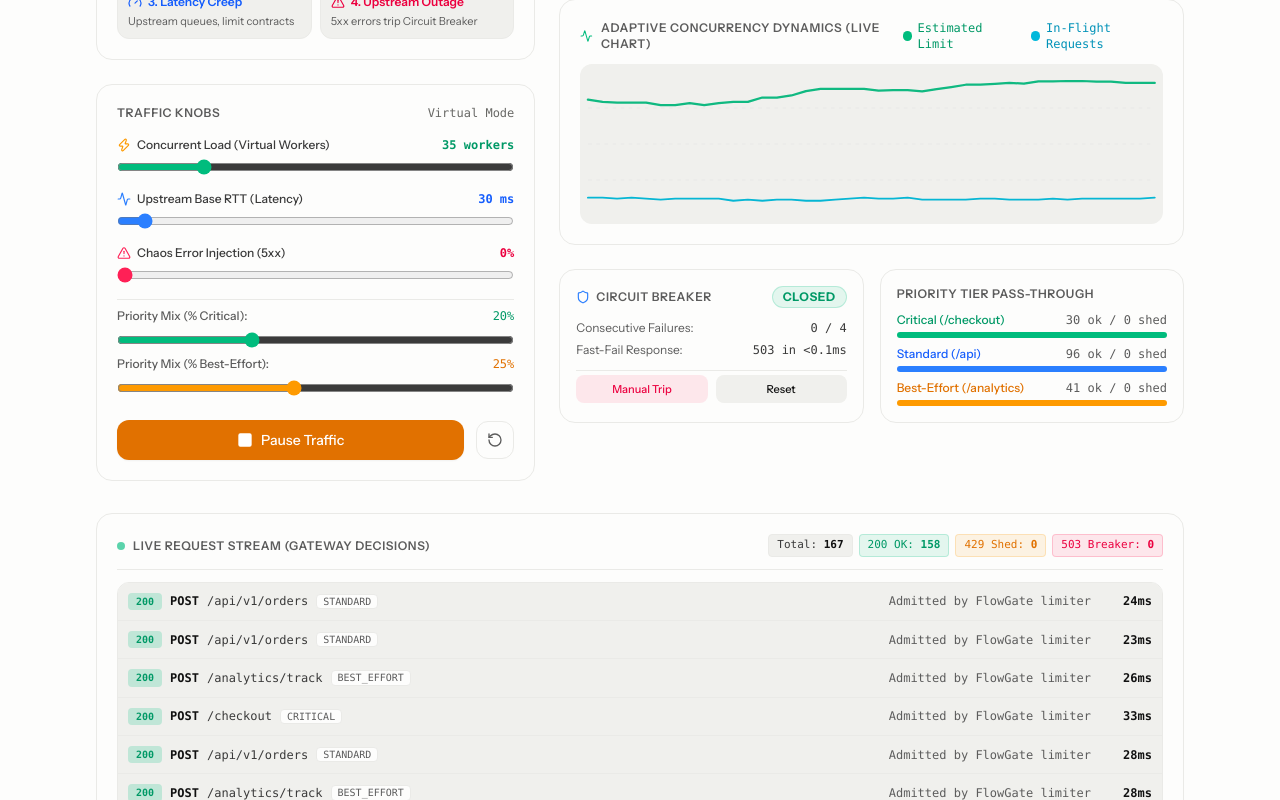
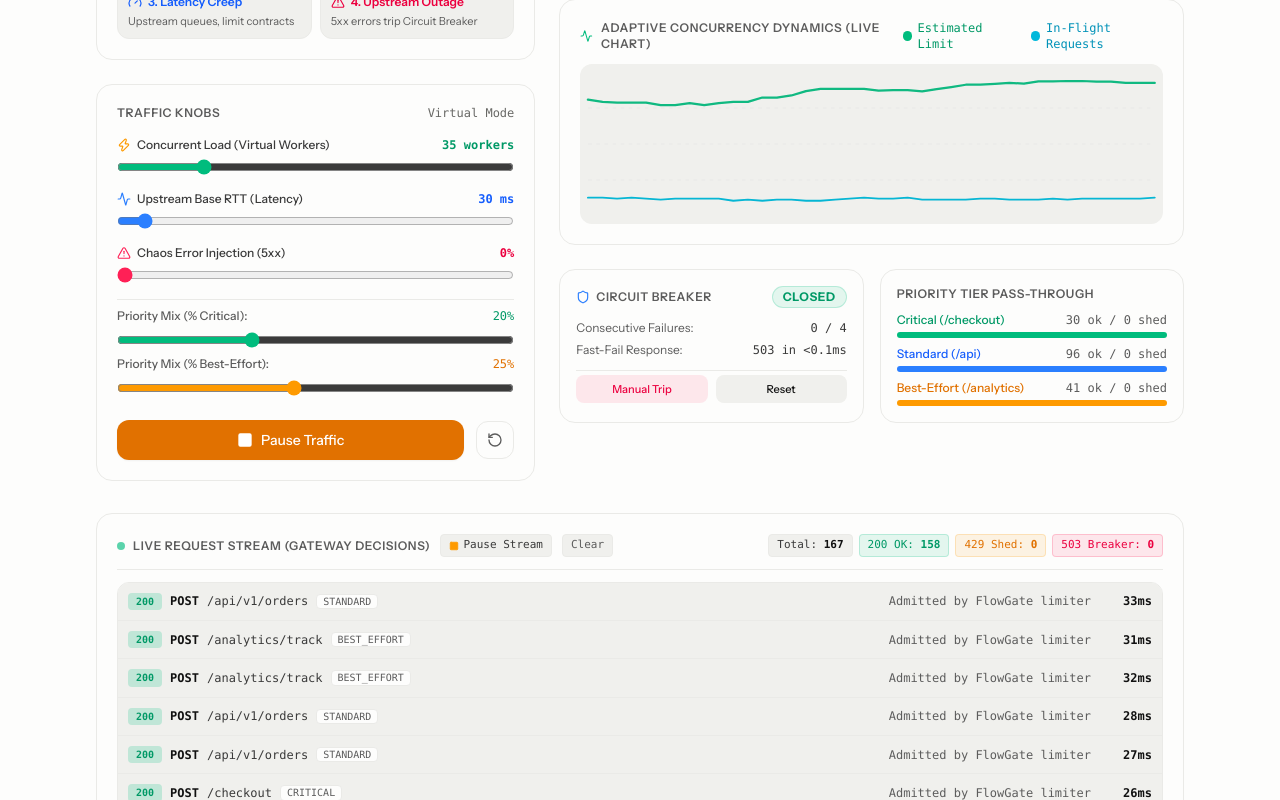
Before and after one commit to No-man1234/FlowGate, a Next.js app in the folder frontend/: page / in a window 1280 px wide. Both pictures are taken after a click on the button "Start Traffic". Shown: the part 966-1766 px from the top of the page. Built offline with nearby package versions, Linux system fonts and the light colour scheme.

Commit message:
fix(frontend): resolve scroll trapping in live request stream inspector

```diff
--- a/frontend/src/components/flowgate/visualizer.tsx
+++ b/frontend/src/components/flowgate/visualizer.tsx
@@ -72,6 +72,14 @@
   // History for charts
   const [history, setHistory] = useState<TelemetryPoint[]>([]);
   const [logs, setLogs] = useState<RequestLog[]>([]);
+  const [isStreamPaused, setIsStreamPaused] = useState<boolean>(false);
+  const isStreamPausedRef = useRef<boolean>(false);
+  const logContainerRef = useRef<HTMLDivElement>(null);
+  const touchStartY = useRef<number | null>(null);
+
+  useEffect(() => {
+    isStreamPausedRef.current = isStreamPaused;
+  }, [isStreamPaused]);
 
   // Simulation animation frame ref
   const animRef = useRef<number | null>(null);
@@ -169,6 +177,8 @@
     }
 
     let lastTime = Date.now();
+    let lastLogFlush = Date.now();
+    const pendingLogs: RequestLog[] = [];
 
     const tick = () => {
       const now = Date.now();
@@ -344,7 +354,19 @@
       });
 
       if (batchLogs.length > 0) {
-        setLogs((prev) => [...batchLogs, ...prev].slice(0, 50));
+        pendingLogs.push(...batchLogs);
+      }
+
+      // Flush to UI at a readable, smooth cadence (every 200ms) without locking scroll
+      if (now - lastLogFlush >= 200) {
+        lastLogFlush = now;
+        if (!isStreamPausedRef.current && pendingLogs.length > 0) {
+          // Take up to 4 newest logs to present readable pacing
+          const toFlush = pendingLogs.splice(0, pendingLogs.length).slice(-4);
+          setLogs((prev) => [...toFlush.reverse(), ...prev].slice(0, 50));
+        } else if (pendingLogs.length > 100) {
+          pendingLogs.splice(0, pendingLogs.length - 50);
+        }
       }
 
       animRef.current = requestAnimationFrame(tick);
@@ -897,10 +919,44 @@
       {/* Real-Time Request Inspector Log */}
       <div className="p-4 sm:p-5 rounded-2xl border border-[var(--line)] bg-[var(--bg)] flex flex-col gap-3">
         <div className="flex flex-col sm:flex-row sm:items-center justify-between gap-2.5 border-b border-[var(--line)] pb-3">
-          <h3 className="text-xs uppercase tracking-wider font-semibold text-[var(--muted)] flex items-center gap-2">
-            <span className="w-2 h-2 rounded-full bg-emerald-500 animate-pulse" />
-            Live Request Stream (Gateway Decisions)
-          </h3>
+          <div className="flex flex-wrap items-center gap-2.5">
+            <h3 className="text-xs uppercase tracking-wider font-semibold text-[var(--muted)] flex items-center gap-2">
+              <span
+                className={`w-2 h-2 rounded-full ${
+                  isStreamPaused ? "bg-amber-500" : "bg-emerald-500 animate-pulse"
+                }`}
+              />
+              Live Request Stream (Gateway Decisions)
+            </h3>
+            <button
+              type="button"
+              onClick={() => setIsStreamPaused((prev) => !prev)}
+              className="text-[11px] font-mono px-2 py-0.5 rounded border border-[var(--line)] bg-[var(--chip)] text-[var(--fg2)] hover:bg-[var(--chip-hover)] transition-colors flex items-center gap-1"
+              title={isStreamPaused ? "Resume live streaming" : "Pause live streaming to inspect logs"}
+            >
+              {isStreamPaused ? (
+                <>
+                  <Play className="w-2.5 h-2.5 text-emerald-500 fill-emerald-500" />
+                  <span>Resume Stream</span>
+                </>
+              ) : (
+                <>
+                  <Square className="w-2.5 h-2.5 text-amber-500 fill-amber-500" />
+                  <span>Pause Stream</span>
+                </>
+              )}
+            </button>
+            {logs.length > 0 && (
+              <button
+                type="button"
+                onClick={() => setLogs([])}
+                className="text-[11px] font-mono px-2 py-0.5 rounded border border-[var(--line)] bg-[var(--chip)] text-[var(--muted)] hover:text-rose-500 hover:bg-[var(--chip-hover)] transition-colors"
+              >
+                Clear
+              </button>
+            )}
+          </div>
+
           <div className="flex flex-wrap items-center gap-1.5 text-[11px] font-mono">
             <span className="px-2 py-0.5 rounded bg-[var(--chip)] text-[var(--fg2)] border border-[var(--line)]">
               Total: <strong className="text-[var(--fg)]">{stats.total}</strong>
@@ -917,7 +973,42 @@
           </div>
         </div>
 
-        <div className="font-mono text-xs max-h-60 overflow-y-auto overflow-x-hidden divide-y divide-[var(--line)] border border-[var(--line)] rounded-xl bg-[var(--chip)]">
+        <div
+          ref={logContainerRef}
+          style={{ overflowAnchor: "none" }}
+          onWheel={(e) => {
+            const el = logContainerRef.current;
+            if (!el) return;
+            // When user scrolls up and is at or near the top of the container
+            if (e.deltaY < 0 && el.scrollTop <= 2) {
+              window.scrollBy({ top: e.deltaY, behavior: "auto" });
+            }
+            // When user scrolls down and is at or near the bottom of the container
+            else if (e.deltaY > 0 && el.scrollTop + el.clientHeight >= el.scrollHeight - 2) {
+              window.scrollBy({ top: e.deltaY, behavior: "auto" });
+            }
+          }}
+          onTouchStart={(e) => {
+            touchStartY.current = e.touches[0].clientY;
+          }}
+          onTouchMove={(e) => {
+            const el = logContainerRef.current;
+            if (!el || touchStartY.current === null) return;
+            const currentY = e.touches[0].clientY;
+            const deltaY = touchStartY.current - currentY; // positive = down/swipe down, negative = up/swipe up
+
+            if (deltaY < 0 && el.scrollTop <= 2) {
+              window.scrollBy({ top: deltaY, behavior: "auto" });
+            } else if (deltaY > 0 && el.scrollTop + el.clientHeight >= el.scrollHeight - 2) {
+              window.scrollBy({ top: deltaY, behavior: "auto" });
+            }
+            touchStartY.current = currentY;
+          }}
+          onTouchEnd={() => {
+            touchStartY.current = null;
+          }}
+          className="font-mono text-xs max-h-60 overflow-y-auto overflow-x-hidden divide-y divide-[var(--line)] border border-[var(--line)] rounded-xl bg-[var(--chip)] overscroll-y-auto"
+        >
           {logs.length === 0 ? (
             <div className="p-4 text-center text-[var(--muted)]">
               No requests recorded yet. Click &quot;Start Traffic&quot; above to watch real-time gateway decisions.
```
